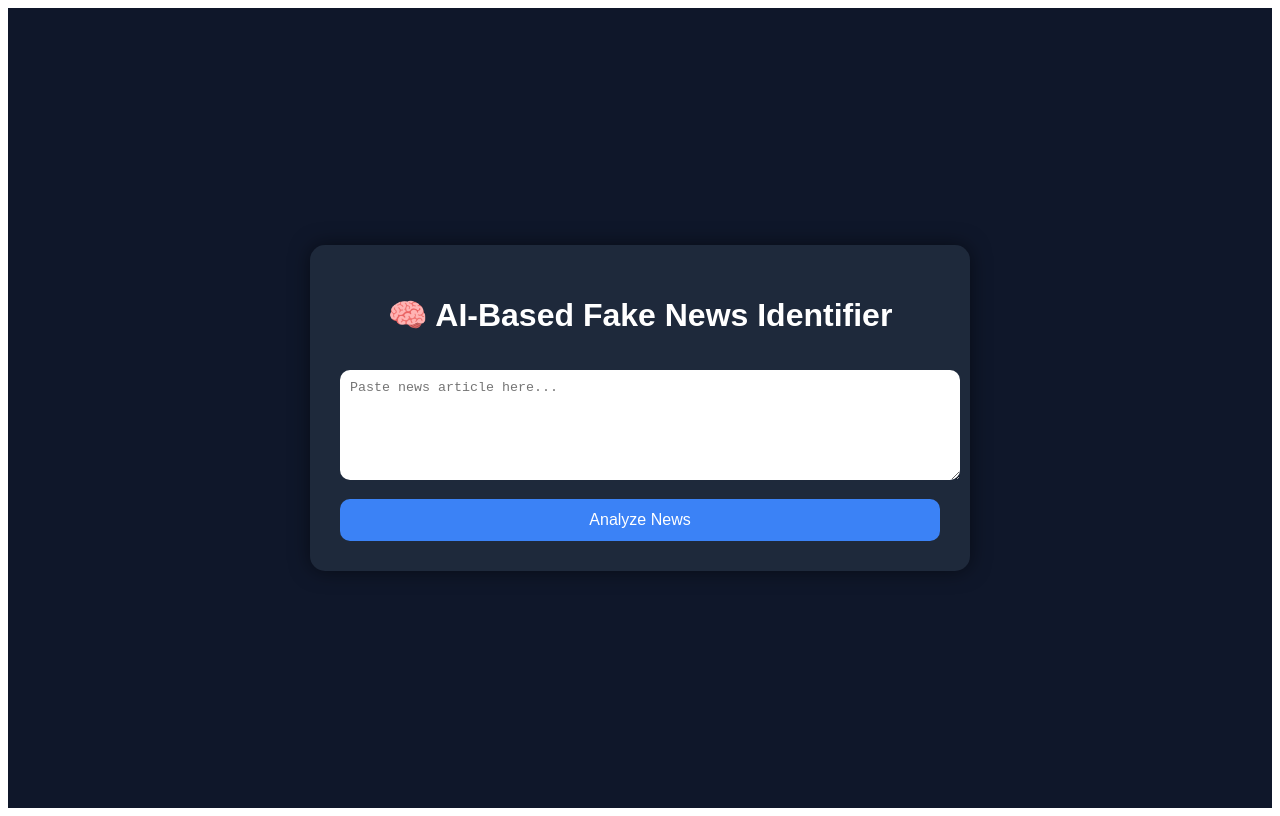
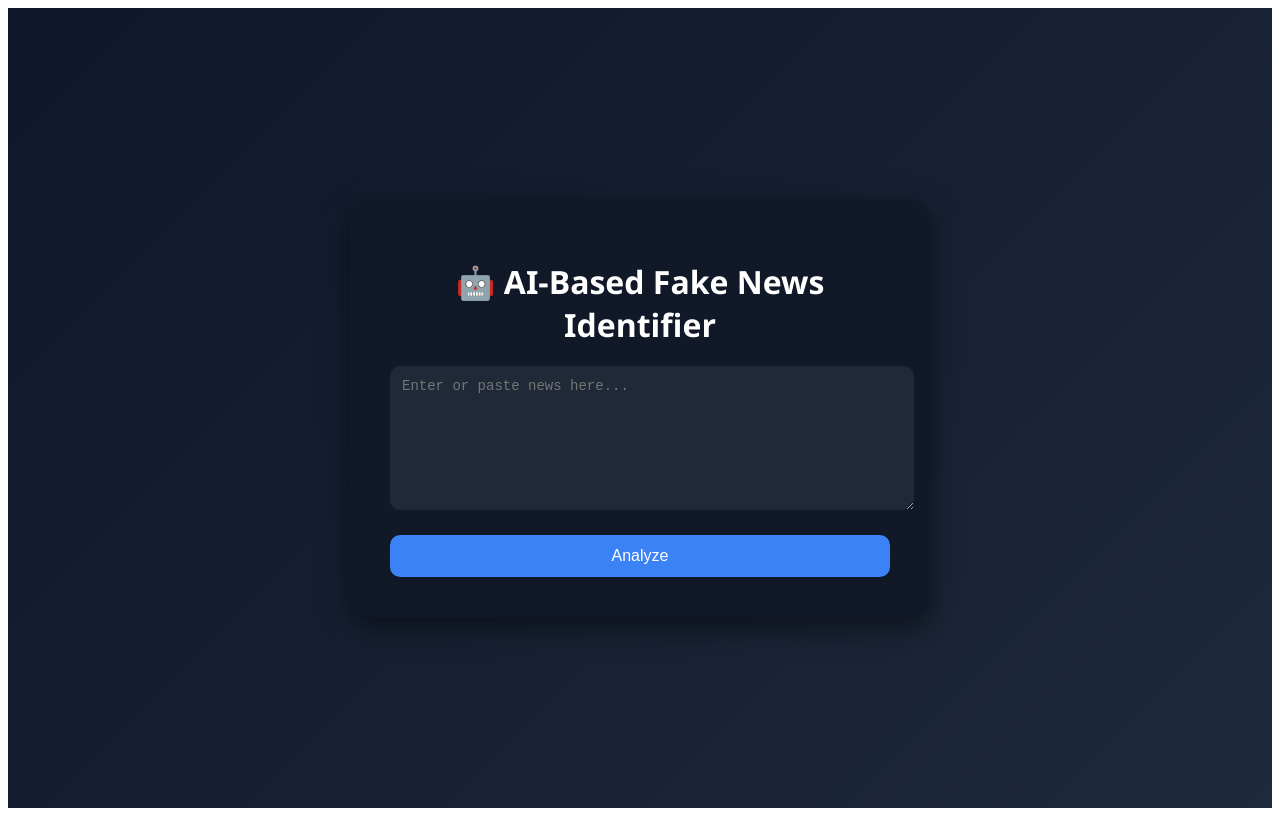
Before and after one commit to adityakarthikeya5-byte/fake-news-identifier, a React (Create React App) app in the folder frontend/: page / in a window 1280 px wide. Built offline with nearby package versions, Linux system fonts and the light colour scheme; the HTML template or start-up script is replaced by a standard one.

Commit message:
Final deployed version

```diff
--- a/frontend/src/App.js
+++ b/frontend/src/App.js
@@ -3,99 +3,137 @@ import React, { useState } from "react";
 function App() {
   const [text, setText] = useState("");
   const [result, setResult] = useState(null);
+  const [loading, setLoading] = useState(false);
 
-  const checkNews = async () => {
-    const res = await fetch("https://fake-news-identifier-r6s9.onrender.com/predict", {
-  method: "POST",
-  headers: {
-    "Content-Type": "application/json"
-  },
-  body: JSON.stringify({ text })
-});
+  const analyze = async () => {
+    if (!text) {
+      alert("Please enter some text");
+      return;
+    }
 
-    const data = await res.json();
-    setResult(data);
+    setLoading(true);
+
+    try {
+      const res = await fetch(
+        "https://fake-news-identifier-r6s9.onrender.com/predict",
+        {
+          method: "POST",
+          headers: {
+            "Content-Type": "application/json",
+          },
+          body: JSON.stringify({ text }),
+        }
+      );
+
+      const data = await res.json();
+      setResult(data);
+    } catch (error) {
+      console.error("Error:", error);
+      alert("Backend not connected (wait 30s and try again)");
+    }
+
+    setLoading(false);
   };
 
   return (
-    <div style={{
-      fontFamily: "Arial",
-      background: "#0f172a",
-      minHeight: "100vh",
-      color: "white",
-      display: "flex",
-      justifyContent: "center",
-      alignItems: "center"
-    }}>
-
-      <div style={{
-        background: "#1e293b",
-        padding: "30px",
-        borderRadius: "15px",
-        width: "600px",
-        boxShadow: "0 0 20px rgba(0,0,0,0.5)"
-      }}>
-
-        <h1 style={{ textAlign: "center" }}>
-          🧠 AI-Based Fake News Identifier
+    <div style={styles.page}>
+      <div style={styles.card}>
+        <h1 style={styles.title}>
+          🤖 AI-Based Fake News Identifier
         </h1>
 
         <textarea
-          rows="6"
-          placeholder="Paste news article here..."
+          placeholder="Enter or paste news here..."
           value={text}
           onChange={(e) => setText(e.target.value)}
-          style={{
-            width: "100%",
-            padding: "10px",
-            borderRadius: "10px",
-            border: "none",
-            marginTop: "15px"
-          }}
+          style={styles.textarea}
         />
 
-        <button
-          onClick={checkNews}
-          style={{
-            width: "100%",
-            padding: "12px",
-            marginTop: "15px",
-            background: "#3b82f6",
-            border: "none",
-            borderRadius: "10px",
-            color: "white",
-            fontSize: "16px",
-            cursor: "pointer"
-          }}
-        >
-          Analyze News
+        <button onClick={analyze} style={styles.button}>
+          {loading ? "Analyzing..." : "Analyze"}
         </button>
 
         {result && (
-          <div style={{
-            marginTop: "20px",
-            padding: "15px",
-            borderRadius: "10px",
-            background:
-              result.prediction === "FAKE NEWS"
-                ? "#7f1d1d"
-                : "#14532d"
-          }}>
-
-            <h2>
+          <div style={styles.result}>
+            <h2
+              style={{
+                color:
+                  result.prediction === "REAL"
+                    ? "#4CAF50"
+                    : "#FF4C4C",
+              }}
+            >
               {result.prediction}
             </h2>
 
-            <p>
+            <p style={styles.confidence}>
               Confidence: {result.confidence}%
             </p>
-
           </div>
         )}
-
       </div>
     </div>
   );
 }
 
+const styles = {
+  page: {
+    height: "100vh",
+    background: "linear-gradient(135deg, #0f172a, #1e293b)",
+    display: "flex",
+    justifyContent: "center",
+    alignItems: "center",
+    fontFamily: "Segoe UI, sans-serif",
+  },
+
+  card: {
+    background: "#111827",
+    padding: "40px",
+    borderRadius: "20px",
+    width: "500px",
+    boxShadow: "0 10px 30px rgba(0,0,0,0.5)",
+    textAlign: "center",
+  },
+
+  title: {
+    color: "white",
+    marginBottom: "20px",
+  },
+
+  textarea: {
+    width: "100%",
+    height: "120px",
+    padding: "12px",
+    borderRadius: "10px",
+    border: "none",
+    outline: "none",
+    fontSize: "14px",
+    marginBottom: "20px",
+    background: "#1f2937",
+    color: "white",
+  },
+
+  button: {
+    width: "100%",
+    padding: "12px",
+    borderRadius: "10px",
+    border: "none",
+    background: "#3b82f6",
+    color: "white",
+    fontSize: "16px",
+    cursor: "pointer",
+  },
+
+  result: {
+    marginTop: "20px",
+    background: "#1f2937",
+    padding: "15px",
+    borderRadius: "10px",
+  },
+
+  confidence: {
+    color: "#cbd5e1",
+  },
+};
+
 export default App;
```
